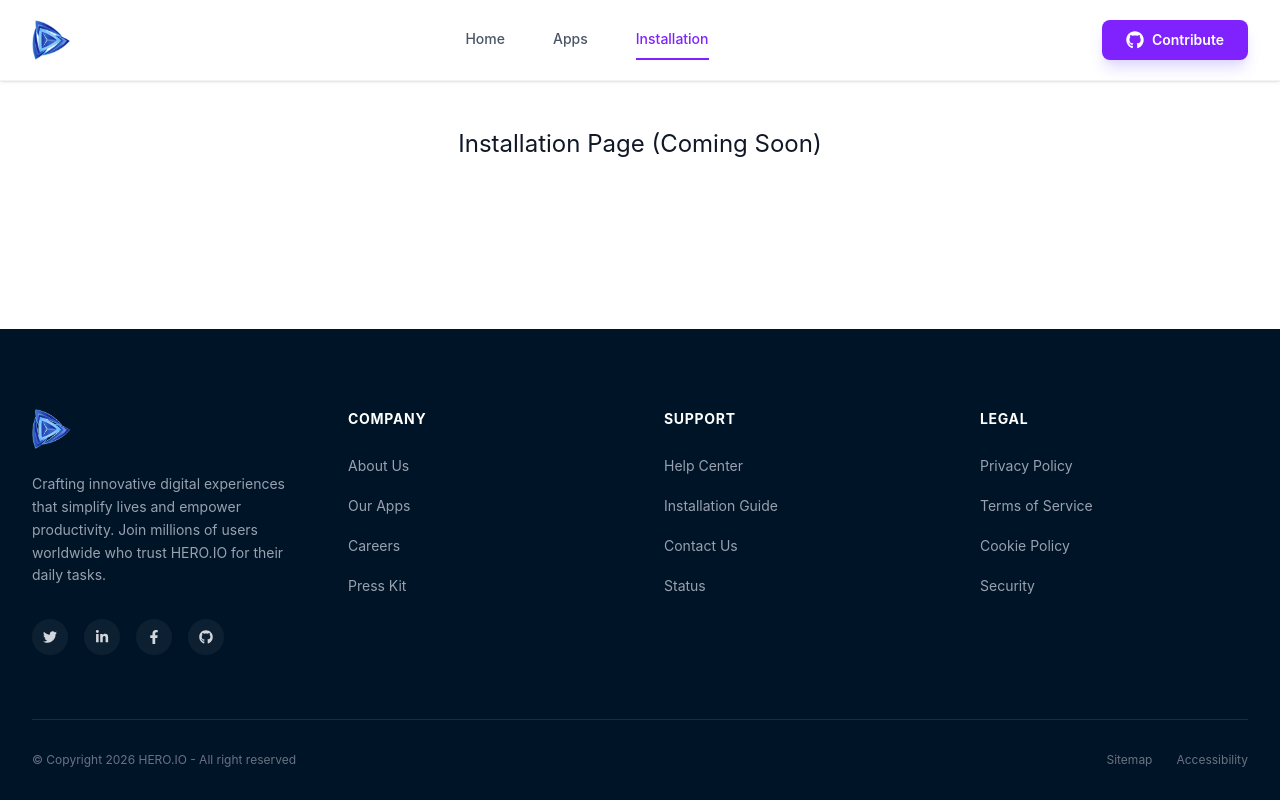
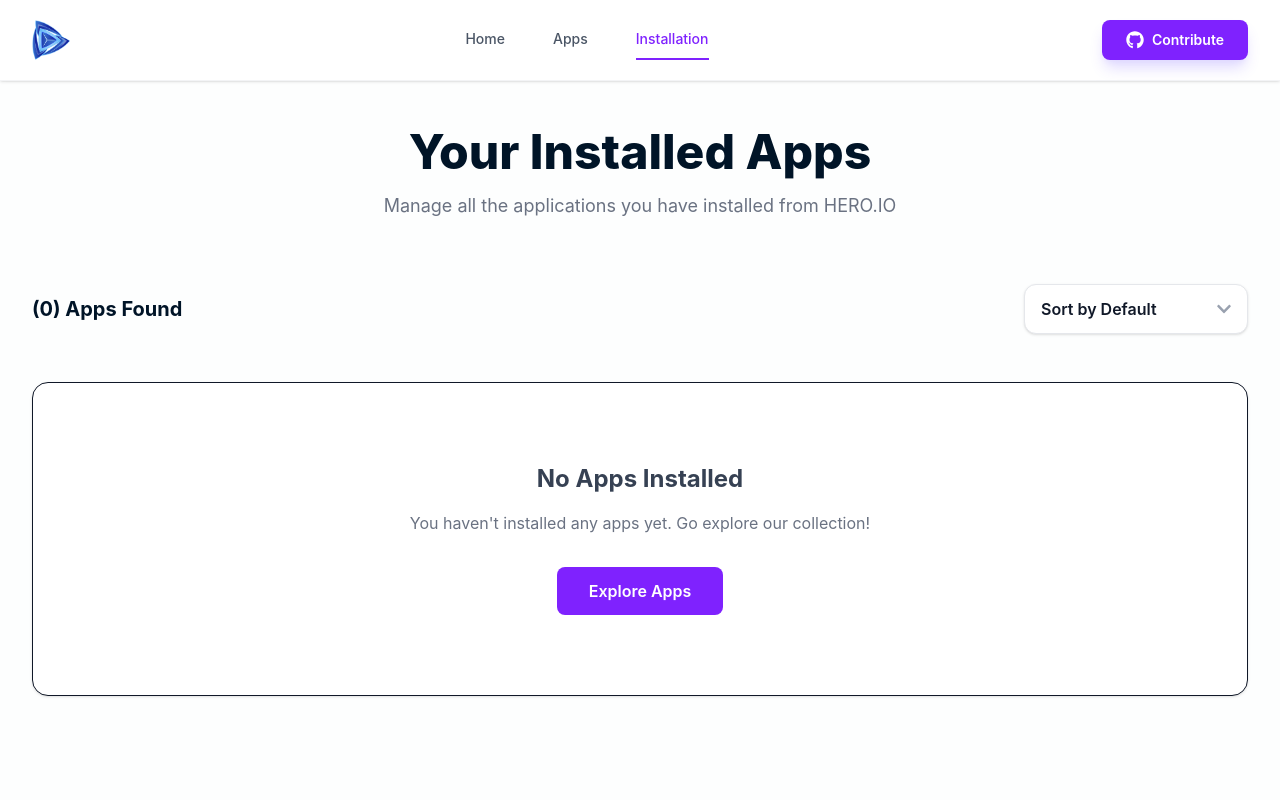
Before and after one commit to ranak8811/Hero-IO, a React (Vite) app: page /installation in a window 1280 px wide. Shown: the top 800 px of the page. Built offline with nearby package versions, Linux system fonts and the light colour scheme.

Commit message:
challenge part completed

```diff
--- a/src/components/AppCard.jsx
+++ b/src/components/AppCard.jsx
@@ -4,9 +4,10 @@ import { useNavigate } from "react-router-dom";
 const AppCard = ({ app }) => {
   const navigate = useNavigate();
 
-  // Helper to format downloads (e.g., 29600000 -> 29.6M)
+  // Helper to format downloads
   const formatDownloads = (num) => {
-    if (num >= 1000000) return (num / 1000000).toFixed(1).replace(/\.0$/, "") + "M";
+    if (num >= 1000000)
+      return (num / 1000000).toFixed(1).replace(/\.0$/, "") + "M";
     if (num >= 1000) return (num / 1000).toFixed(1).replace(/\.0$/, "") + "K";
     return num;
   };
--- /dev/null
+++ b/src/components/InstalledAppRow.jsx
@@ -0,0 +1,45 @@
+import { FaDownload, FaStar } from "react-icons/fa";
+
+const InstalledAppRow = ({ app, onUninstall }) => {
+  // Helper to format downloads
+  const formatDownloads = (num) => {
+    if (num >= 1000000) return (num / 1000000).toFixed(1) + "M";
+    if (num >= 1000) return (num / 1000).toFixed(0) + "K";
+    return num;
+  };
+
+  return (
+    <div className="flex items-center gap-6 bg-white p-4 rounded-2xl shadow-sm border border-gray-100 hover:shadow-lg transition-shadow">
+      {/* App Image */}
+      <div className="w-20 h-20 rounded-xl bg-gray-100 overflow-hidden flex-shrink-0">
+        <img src={app.image} alt={app.title} className="w-full h-full object-cover" />
+      </div>
+
+      {/* App Info */}
+      <div className="flex-1">
+        <h3 className="font-bold text-gray-800 text-lg mb-1">{app.title}</h3>
+        <div className="flex items-center gap-4 text-xs text-gray-500">
+          <div className="flex items-center gap-1.5">
+            <FaDownload className="text-green-500" />
+            <span>{formatDownloads(app.downloads)}</span>
+          </div>
+          <div className="flex items-center gap-1.5">
+            <FaStar className="text-orange-500" />
+            <span>{app.ratingAvg}</span>
+          </div>
+          <span>{app.size} MB</span>
+        </div>
+      </div>
+
+      {/* Uninstall Button */}
+      <button
+        onClick={() => onUninstall(app.id, app.title)}
+        className="bg-[#dc2626] text-white px-6 py-2.5 rounded-lg font-semibold hover:bg-red-700 transition-all"
+      >
+        Uninstall
+      </button>
+    </div>
+  );
+};
+
+export default InstalledAppRow;
--- a/src/components/TrendingApps.jsx
+++ b/src/components/TrendingApps.jsx
@@ -3,7 +3,6 @@ import { appsData } from "../data/apps";
 import AppCard from "./AppCard";
 
 const TrendingApps = () => {
-  // Get first 8 apps for the trending section as per requirements
   const trendingApps = appsData.slice(0, 8);
 
   return (
--- a/src/index.css
+++ b/src/index.css
@@ -15,7 +15,6 @@
   }
 }
 
-/* Custom styles if needed beyond Tailwind v4 */
 body {
   @apply text-gray-900 antialiased;
 }
--- a/src/pages/AllApps.jsx
+++ b/src/pages/AllApps.jsx
@@ -11,14 +11,12 @@ const AllApps = () => {
   const [isLoading, setIsLoading] = useState(false);
 
   useEffect(() => {
-    // Requirements: Implement live search with loading animation
     const filterApps = () => {
       setIsLoading(true);
 
-      // Simulate a small delay for search operation to show loading animation (Challenge Part)
       const timeoutId = setTimeout(() => {
         const filtered = appsData.filter((app) =>
-          app.title.toLowerCase().includes(searchTerm.toLowerCase())
+          app.title.toLowerCase().includes(searchTerm.toLowerCase()),
         );
         setFilteredApps(filtered);
         setIsLoading(false);
@@ -33,7 +31,6 @@ const AllApps = () => {
 
   return (
     <div className="min-h-screen pt-32 pb-20 bg-gray-50/30">
-      {/* Show Loader during search operation */}
       {isLoading && <Loader />}
 
       <div className="max-w-7xl mx-auto px-4 sm:px-6 lg:px-8">
--- a/src/pages/Home.jsx
+++ b/src/pages/Home.jsx
@@ -1,13 +1,31 @@
+import { useState, useEffect } from "react";
 import Banner from "../components/Banner";
 import StatsSection from "../components/StatsSection";
 import TrendingApps from "../components/TrendingApps";
+import Loader from "../components/Loader";
 
 const Home = () => {
+  const [isLoading, setIsLoading] = useState(true);
+
+  useEffect(() => {
+    const timer = setTimeout(() => {
+      setIsLoading(false);
+      window.scrollTo(0, 0);
+    }, 800);
+
+    return () => clearTimeout(timer);
+  }, []);
+
   return (
     <>
-      <Banner />
-      <StatsSection />
-      <TrendingApps />
+      {isLoading && <Loader />}
+      {!isLoading && (
+        <>
+          <Banner />
+          <StatsSection />
+          <TrendingApps />
+        </>
+      )}
     </>
   );
 };
--- /dev/null
+++ b/src/pages/Installation.jsx
@@ -0,0 +1,109 @@
+import { useState, useEffect, useMemo } from "react";
+import { Link } from "react-router-dom";
+import InstalledAppRow from "../components/InstalledAppRow";
+import { toast } from "react-toastify";
+import { FaChevronDown } from "react-icons/fa";
+import Loader from "../components/Loader";
+
+const Installation = () => {
+  const [installedApps, setInstalledApps] = useState([]);
+  const [sortBy, setSortBy] = useState("default");
+  const [isLoading, setIsLoading] = useState(true);
+
+  useEffect(() => {
+    const timer = setTimeout(() => {
+      const apps = JSON.parse(localStorage.getItem("installedApps") || "[]");
+      setInstalledApps(apps);
+      setIsLoading(false);
+    }, 800);
+
+    return () => clearTimeout(timer);
+  }, []);
+
+  const handleUninstall = (appId, appTitle) => {
+    const updatedApps = installedApps.filter((app) => app.id !== appId);
+    setInstalledApps(updatedApps);
+    localStorage.setItem("installedApps", JSON.stringify(updatedApps));
+    toast.error(`${appTitle} has been uninstalled.`);
+  };
+
+  const sortedApps = useMemo(() => {
+    let sorted = [...installedApps];
+    if (sortBy === "high-low") {
+      sorted.sort((a, b) => b.downloads - a.downloads);
+    } else if (sortBy === "low-high") {
+      sorted.sort((a, b) => a.downloads - b.downloads);
+    }
+    return sorted;
+  }, [installedApps, sortBy]);
+
+  return (
+    <div className="min-h-screen pt-32 pb-20 bg-gray-50/30">
+      {isLoading && <Loader />}
+
+      <div className="max-w-7xl mx-auto px-4 sm:px-6 lg:px-8">
+        {/* Title Section */}
+        <div className="text-center mb-16">
+          <h1 className="text-5xl font-extrabold text-[#001427] mb-4">
+            Your Installed Apps
+          </h1>
+          <p className="text-gray-500 text-lg">
+            Manage all the applications you have installed from HERO.IO
+          </p>
+        </div>
+
+        {/* Sort and Count Section */}
+        <div className="flex flex-col md:flex-row justify-between items-center gap-6 mb-12">
+          <div className="text-xl font-bold text-[#001427]">
+            ({sortedApps.length}) Apps Found
+          </div>
+          <div className="relative">
+            <select
+              value={sortBy}
+              onChange={(e) => setSortBy(e.target.value)}
+              className="appearance-none w-56 pl-4 pr-10 py-3 bg-white border border-gray-200 rounded-xl focus:outline-none focus:ring-2 focus:ring-violet-500 transition-all shadow-sm font-semibold"
+            >
+              <option value="default">Sort by Default</option>
+              <option value="high-low">High-Low: Sort by Downloads</option>
+              <option value="low-high">Low-High: Sort by Downloads</option>
+            </select>
+            <div className="absolute right-4 top-1/2 -translate-y-1/2 text-gray-400">
+              <FaChevronDown />
+            </div>
+          </div>
+        </div>
+
+        {/* Installed Apps List */}
+        {!isLoading &&
+          (sortedApps.length > 0 ? (
+            <div className="space-y-4">
+              {sortedApps.map((app) => (
+                <InstalledAppRow
+                  key={app.id}
+                  app={app}
+                  onUninstall={handleUninstall}
+                />
+              ))}
+            </div>
+          ) : (
+            <div className="text-center py-20 bg-white rounded-2xl shadow-sm border">
+              <h2 className="text-2xl font-bold text-gray-700 mb-4">
+                No Apps Installed
+              </h2>
+              <p className="text-gray-500 mb-8">
+                You haven't installed any apps yet. Go explore our collection!
+              </p>
+              <Link
+                to="/apps"
+                className="inline-block bg-violet-600 text-white px-8 py-3 rounded-lg font-semibold hover:bg-violet-700 transition-all"
+              >
+                Explore Apps
+              </Link>
+            </div>
+          ))}
+      </div>
+    </div>
+  );
+};
+
+export default Installation;
--- a/src/routes/Router.jsx
+++ b/src/routes/Router.jsx
@@ -2,6 +2,7 @@ import { Routes, Route } from "react-router-dom";
 import Home from "../pages/Home";
 import AllApps from "../pages/AllApps";
 import AppDetails from "../pages/AppDetails";
+import Installation from "../pages/Installation";
 import NotFound from "../pages/NotFound";
 
 const AppRoutes = () => {
@@ -10,10 +11,7 @@ const AppRoutes = () => {
       <Route path="/" element={<Home />} />
       <Route path="/apps" element={<AllApps />} />
       <Route path="/app/:id" element={<AppDetails />} />
-      <Route
-        path="/installation"
-        element={<div className="pt-32 text-center text-2xl">Installation Page (Coming Soon)</div>}
-      />
+      <Route path="/installation" element={<Installation />} />
       <Route
         path="*"
         element={<NotFound />}
```
Also changed, not shown: src/data/apps.js (+121 -81 lines), src/pages/AppDetails.jsx (+48 -39 lines), 1 other file (tests, documents, lock files or other folders).
